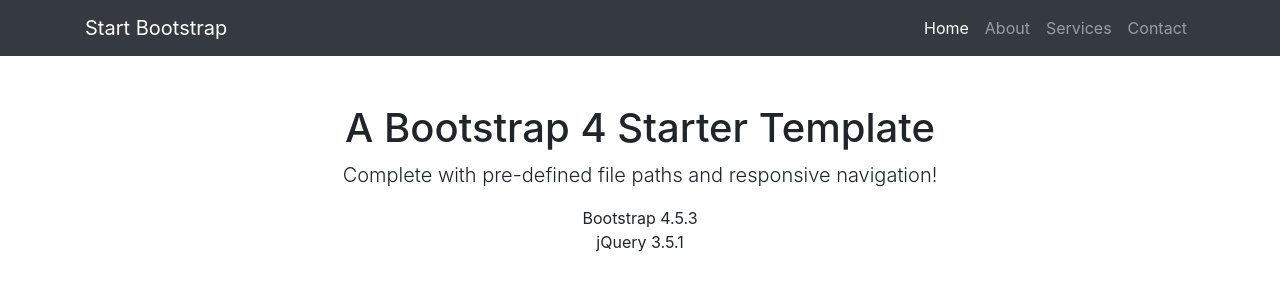
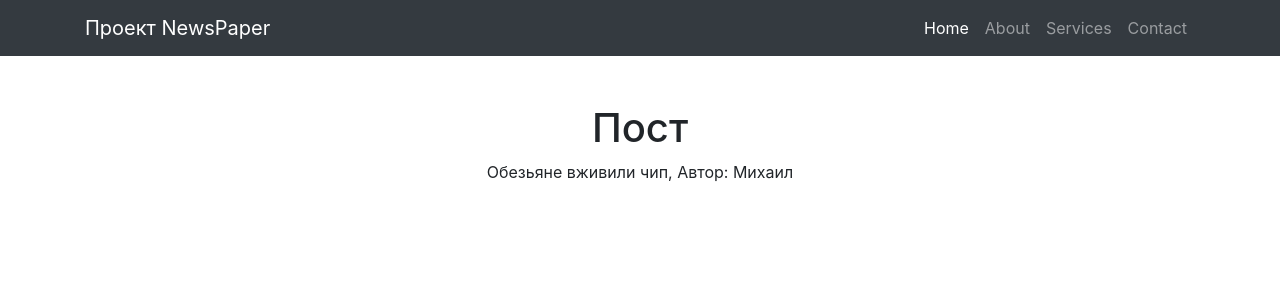
Before and after one commit to rodionnest/DJproject, a Django app: page /posts/7 in a window 1280 px wide. Shown: the top 300 px of the page. Run offline with Django 3.2, Linux system fonts and the light colour scheme; data comes from the database, SQL or seed files in the repository; some libraries are stand-ins or nearby versions.

Commit message:
Added block content

```diff
--- a/project/NewsPaper/templates/flatpages/default.html
+++ b/project/NewsPaper/templates/flatpages/default.html
@@ -10,7 +10,7 @@
     <meta name="description" content="">
     <meta name="author" content="">
 
-    <title>Bare - Start Bootstrap Template</title>
+    <title>Проект NewsPaper</title>
 
     <!-- Bootstrap core CSS -->
     <link href="{% static 'vendor/bootstrap/css/bootstrap.min.css' %}" rel="stylesheet">
@@ -22,7 +22,7 @@
     <!-- Navigation -->
     <nav class="navbar navbar-expand-lg navbar-dark bg-dark static-top">
         <div class="container">
-            <a class="navbar-brand" href="#">Start Bootstrap</a>
+            <a class="navbar-brand" href="#">Проект NewsPaper</a>
             <button class="navbar-toggler" type="button" data-toggle="collapse" data-target="#navbarResponsive"
                 aria-controls="navbarResponsive" aria-expanded="false" aria-label="Toggle navigation">
                 <span class="navbar-toggler-icon"></span>
@@ -52,12 +52,7 @@
     <div class="container">
         <div class="row">
             <div class="col-lg-12 text-center">
-                <h1 class="mt-5">A Bootstrap 4 Starter Template</h1>
-                <p class="lead">Complete with pre-defined file paths and responsive navigation!</p>
-                <ul class="list-unstyled">
-                    <li>Bootstrap 4.5.3</li>
-                    <li>jQuery 3.5.1</li>
-                </ul>
+                <h1 class="mt-5">{% block content %}{% endblock content %}</h1>
             </div>
         </div>
     </div>
```
